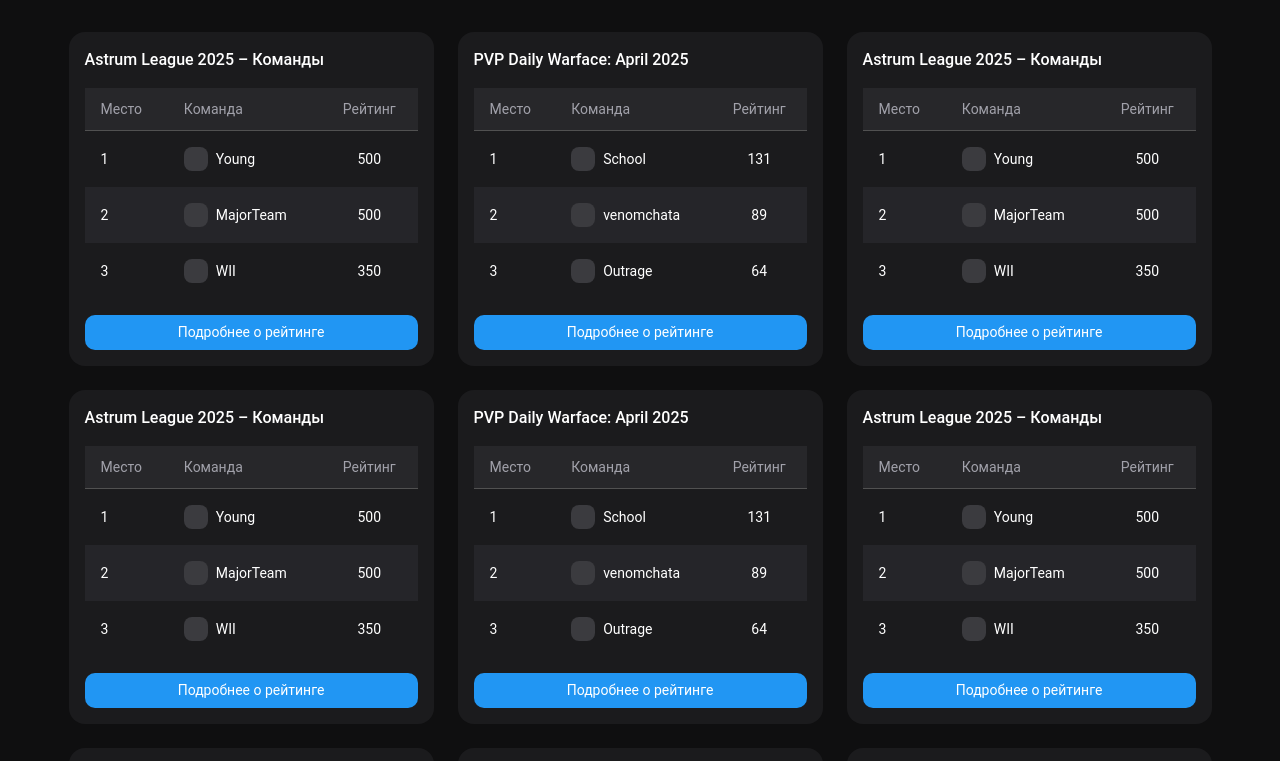
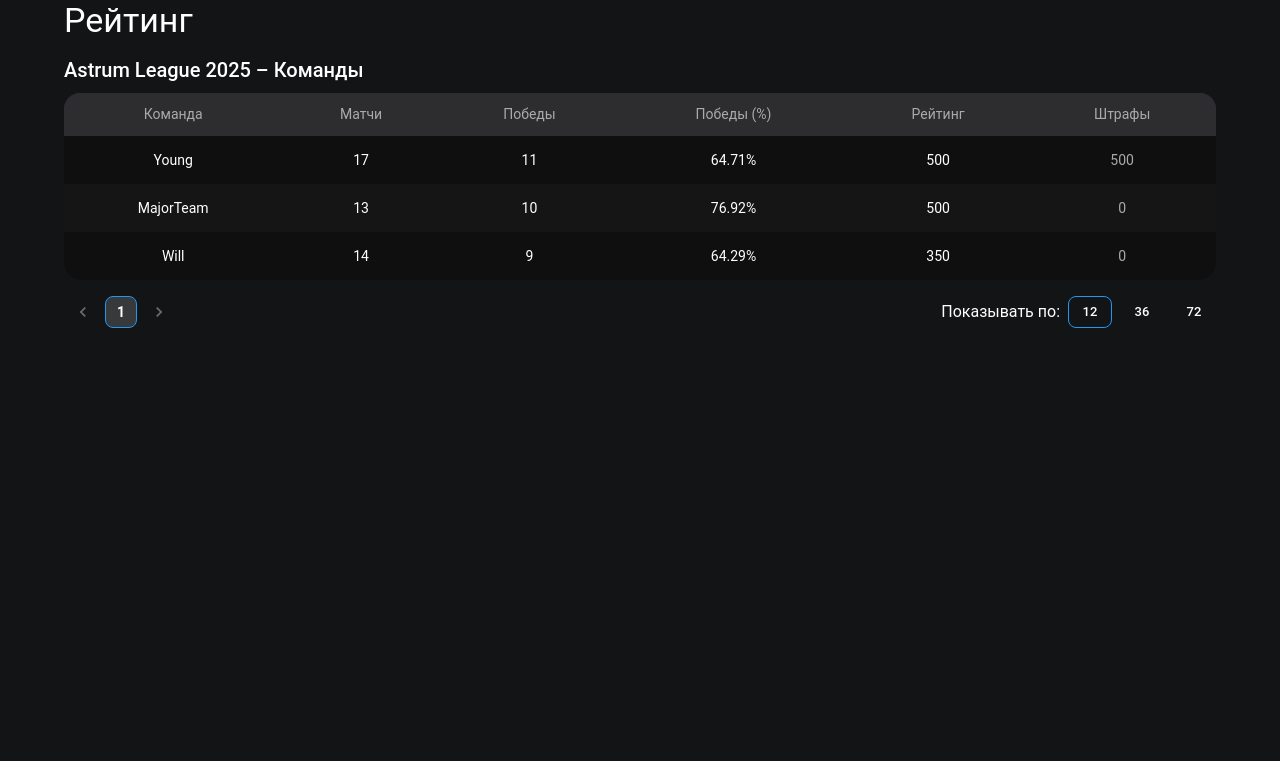
Before and after one commit to Flenochek/ciberclub, a React (Create React App) app: page / in a window 1280 px wide. Shown: the top 761 px of the page. Built offline with nearby package versions, Linux system fonts and the light colour scheme.

Commit message:
page of numeric rating

```diff
--- a/src/App.jsx
+++ b/src/App.jsx
@@ -7,6 +7,7 @@
 import Home from "./pages/Home";
 import MatchPage from "./pages/MatchPage";
 import RatingsPage from "./pages/RatingsPage";
+import RatingPage from "./pages/RatingPage";
 
 
 
@@ -22,7 +23,8 @@
         {/* <Route path="*" element={<TournamentsPage />} /> */}
         {/* <Route path="*" element={<Home />} /> */}
         {/* <Route path="*" element={<MatchPage  />} /> */}
-        <Route path="*" element={<RatingsPage/>} />
+        {/* <Route path="*" element={<RatingsPage/>} /> */}
+        <Route path="*" element={<RatingPage/>} />
       </Routes>
     </Router>
   );
--- /dev/null
+++ b/src/components/PaginationControls.jsx
@@ -0,0 +1,71 @@
+import React from 'react';
+import { Box, Typography, Button, Pagination, Stack, useMediaQuery } from '@mui/material';
+
+const PaginationControls = ({ page, onPageChange, rowsPerPage, onRowsPerPageChange, totalPages }) => {
+  const isTablet = useMediaQuery('(max-width:960px)');
+  const isMobile = useMediaQuery('(max-width:600px)');
+  const options = [12, 36, 72];
+
+  return (
+    <Stack
+      direction={isMobile ? 'column' : 'row'}
+      justifyContent="space-between"
+      alignItems={isMobile ? 'stretch' : 'center'}
+      spacing={2}
+      mt={2}
+    >
+      <Pagination
+        count={totalPages}
+        page={page}
+        onChange={(_, val) => onPageChange(val)}
+        shape="rounded"
+        siblingCount={1}
+        boundaryCount={1}
+        sx={{
+          '& .MuiPaginationItem-root': {
+            color: '#FFFFFF',
+          },
+          '& .Mui-selected': {
+            border: `1px solid ${'#2196f3'}`,
+            borderRadius: '8px',
+            fontWeight: 'bold',
+          },
+          '& .MuiPaginationItem-ellipsis': {
+            color: '#AAAAAA',
+          },
+        }}
+      />
+
+      {!isTablet && (
+        <Box display="flex" alignItems="center" gap={1}>
+          <Typography color={'#FFFFFF'}>Показывать по:</Typography>
+          {options.map((num) => (
+            <Button
+              key={num}
+              variant={rowsPerPage === num ? 'outlined' : 'text'}
+              color="primary"
+              size="small"
+              onClick={() => onRowsPerPageChange(num)}
+              sx={{
+                borderRadius: '8px',
+                borderColor: rowsPerPage === num ? '#2196f3' : 'transparent',
+                borderWidth: rowsPerPage === num ? '1px' : '0px',
+                color: '#FFFFFF',
+                minWidth: '44px',
+                height: '32px',
+                padding: '2px 8px',
+                '&:hover': {
+                  backgroundColor: '#2D2D30',
+                },
+              }}
+            >
+              {num}
+            </Button>
+          ))}
+        </Box>
+      )}
+    </Stack>
+  );
+};
+
+export default PaginationControls;
--- /dev/null
+++ b/src/components/TeamTable.jsx
@@ -0,0 +1,78 @@
+import React from 'react';
+import {
+  Table,
+  TableBody,
+  TableCell,
+  TableContainer,
+  TableHead,
+  TableRow,
+  Paper,
+  Typography,
+} from '@mui/material';
+
+const TeamTable = ({ teams }) => {
+  return (
+    <TableContainer component={Paper} sx={{ borderRadius: '16px', boxShadow: 'none' }}>
+      <Table
+        size="small"
+        sx={{
+          minWidth: 1000,
+          borderCollapse: 'separate',
+          borderSpacing: 0,
+        }}
+      >
+        <TableHead>
+          <TableRow
+            sx={{
+              backgroundColor: '#2D2D30',
+              height: 43,
+              '& th': {
+                height: 43,
+                color: '#AAAAAA',
+                fontWeight: 400,
+                px: 2,
+                borderBottom: 'none',
+              },
+            }}
+          >
+            {['Команда', 'Матчи', 'Победы', 'Победы (%)', 'Рейтинг', 'Штрафы'].map((col) => (
+              <TableCell key={col} align="center">
+                {col}
+              </TableCell>
+            ))}
+          </TableRow>
+        </TableHead>
+        <TableBody>
+          {teams.map((team, idx) => (
+            <TableRow
+              key={idx}
+              sx={{
+                height: 48,
+                backgroundColor: idx % 2 === 0 ? '#100F0F' : '#161516',
+                '& td': {
+                  height: 48,
+                  verticalAlign: 'middle',
+                  padding: '0 16px',
+                  borderBottom: 'none',
+                },
+              }}
+            >
+              <TableCell align="center">{team.name}</TableCell>
+              <TableCell align="center">{team.matches}</TableCell>
+              <TableCell align="center">{team.wins}</TableCell>
+              <TableCell align="center">{team.winPercent}</TableCell>
+              <TableCell align="center">{team.rating}</TableCell>
+              <TableCell align="center">
+                <Typography variant="body2" color={'#AAAAAA'}>
+                  {team.penalties}
+                </Typography>
+              </TableCell>
+            </TableRow>
+          ))}
+        </TableBody>
+      </Table>
+    </TableContainer>
+  );
+};
+
+export default TeamTable;
--- /dev/null
+++ b/src/pages/RatingPage.jsx
@@ -0,0 +1,40 @@
+import React, { useState } from 'react';
+import { Container, Typography } from '@mui/material';
+import TeamTable from '../components/TeamTable';
+import PaginationControls from '../components/PaginationControls';
+
+// Пример данных
+const teamData = [
+  { name: 'Young', country: 'Россия', matches: 17, wins: 11, winPercent: '64.71%', rating: 500, penalties: 500 },
+  { name: 'MajorTeam', country: 'Россия', matches: 13, wins: 10, winPercent: '76.92%', rating: 500, penalties: 0 },
+  { name: 'Will', country: 'Россия', matches: 14, wins: 9, winPercent: '64.29%', rating: 350, penalties: 0 },
+  // добавьте остальные
+];
+
+const RatingPage = () => {
+  const [page, setPage] = useState(1);
+  const [rowsPerPage, setRowsPerPage] = useState(12);
+
+  const totalPages = Math.ceil(teamData.length / rowsPerPage);
+  const currentTeams = teamData.slice((page - 1) * rowsPerPage, page * rowsPerPage);
+
+  return (
+    <Container>
+      <Typography variant="h4" gutterBottom>Рейтинг</Typography>
+      <Typography variant="h6" gutterBottom>Astrum League 2025 – Команды</Typography>
+      <TeamTable teams={currentTeams} />
+      <PaginationControls
+        page={page}
+        onPageChange={setPage}
+        rowsPerPage={rowsPerPage}
+        onRowsPerPageChange={(val) => {
+          setRowsPerPage(val);
+          setPage(1); // сбрасываем на первую страницу при смене кол-ва
+        }}
+        totalPages={totalPages}
+      />
+    </Container>
+  );
+};
+
+export default RatingPage;
```
Also changed, not shown: src/components/TableRowItem.jsx (added, +25 -0 lines).
